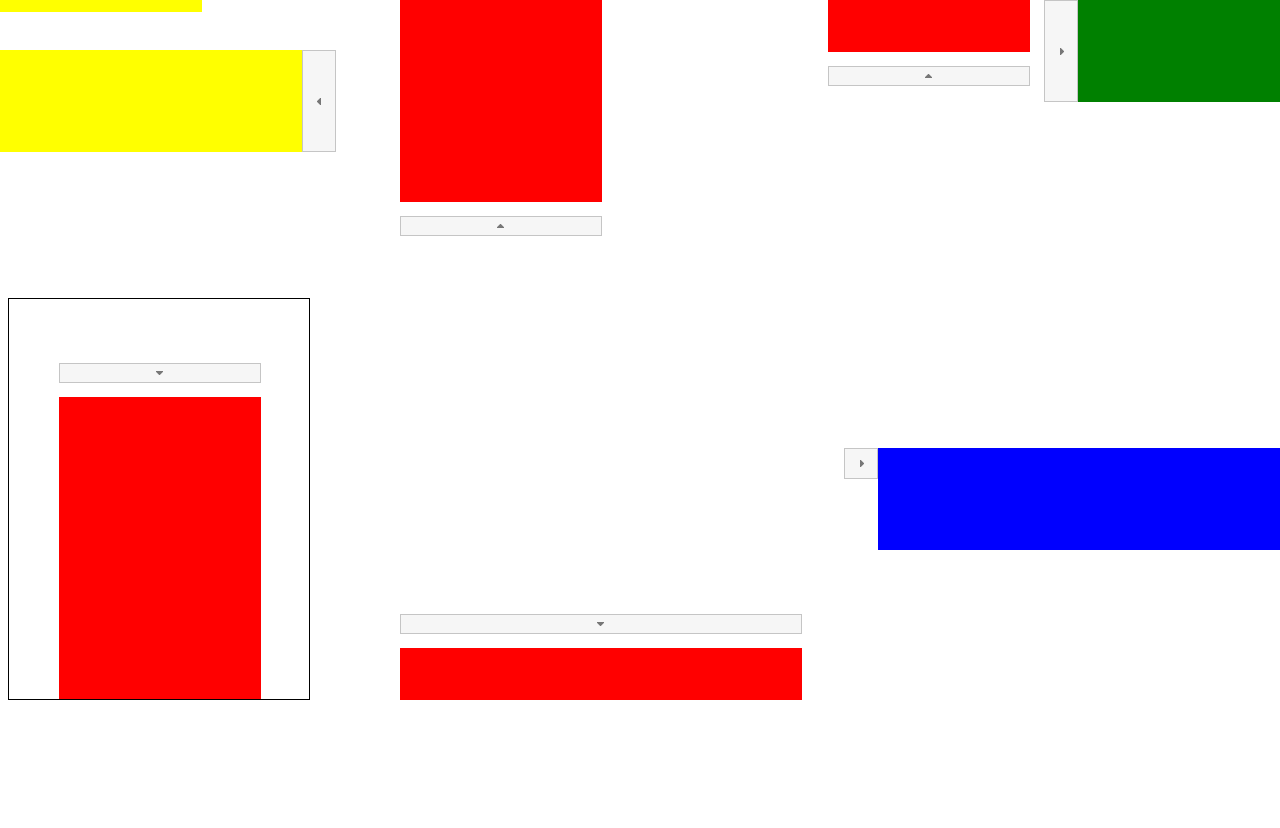
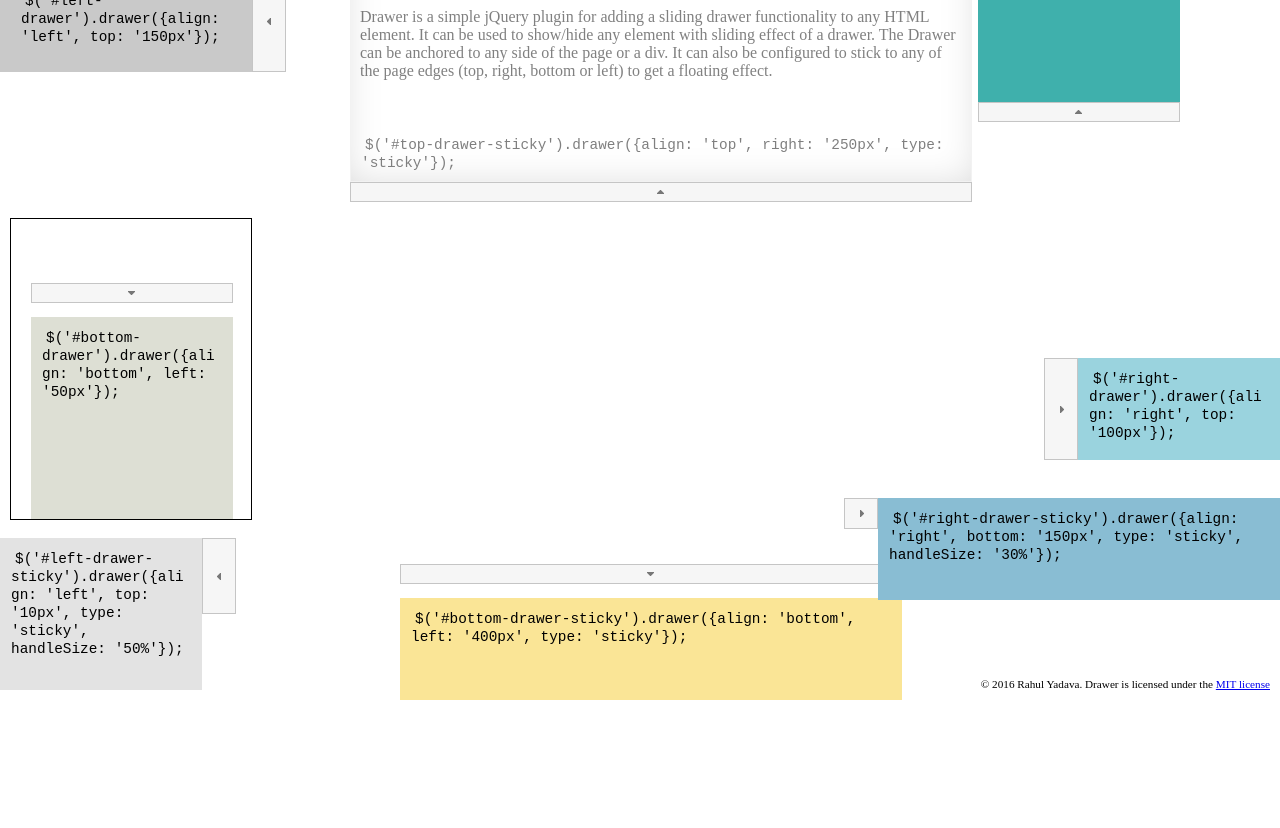
Before and after one commit to rahool/jquery-drawer, a plain HTML site: page index.html in a window 1280 px wide. Shown: the part 100-928 px from the top of the page. Drawn offline with nearby package versions, Linux system fonts and the light colour scheme.

Commit message:
Updated demo

```diff
--- a/index.html
+++ b/index.html
@@ -11,58 +11,93 @@
 <style>
 #left-drawer {
   height: 100px;
-  width: 300px;
-  border: solid 1px yellow;
-  background-color: yellow;
+  width: 250px;
+  border: solid 1px #c9c9c9;
+  background-color: #c9c9c9;
 }
 
 #left-drawer-sticky {
-  height: 100px;
+  height: 150px;
   width: 200px;
-  border: solid 1px yellow;
-  background-color: yellow;
+  border: solid 1px #e3e3e3;
+  background-color: #e3e3e3;
 }
 
 #right-drawer {
   height: 100px;
   width: 200px;
-  border: solid 1px green;
-  background-color: green;
+  border: solid 1px #9ad3de;
+  background-color: #9ad3de;
 }
 
 #right-drawer-sticky {
   height: 100px;
   width: 400px;
-  border: solid 1px blue;
-  background-color: blue;
+  border: solid 1px #89bdd3;
+  background-color: #89bdd3;
 }
 
 #bottom-drawer {
-  height: 300px;
+  height: 200px;
   width: 200px;
-  border: solid 1px red;
-  background-color: red;
+  border: solid 1px #dddfd4;
+  background-color: #dddfd4;
 }
 
 #bottom-drawer-sticky {
-  height: 50px;
-  width: 400px;
-  border: solid 1px red;
-  background-color: red;
+  height: 100px;
+  width: 500px;
+  border: solid 1px #fae596;
+  background-color: #fae596;
 }
 
 #top-drawer {
-  height: 300px;
+  height: 200px;
   width: 200px;
-  border: solid 1px red;
-  background-color: red;
+  border: solid 1px #3fb0ac;
+  background-color: #3fb0ac;
 }
 
 #top-drawer-sticky {
-  height: 150px;
-  width: 200px;
-  border: solid 1px red;
-  background-color: red;
+  height: 280px;
+  width: 620px;
+  border: solid 1px #e5e5e5;
+  background-color: #ffffff;
+  opacity: 0.5;
+  box-shadow: inset 0px -3px 38px -10px rgba(0,0,0,0.33);
+}
+
+code {
+  font: 500 90%/1 Roboto Mono,monospace;
+  word-break: break-word;
+  padding: 1px 4px;
+}
+
+.code {
+  padding: 10px;
+}
+
+h1 {
+  text-align: center;
+  font: 36px Roboto,sans-serif;
+  font-weight: bold;
+}
+
+#header {
+  height: 300px;
+  width: 600px;
+  background-color: #ffffff;
+  position: fixed;
+  left: 350px;
+  padding: 10px;
+}
+
+#footer {
+  position: fixed;
+  bottom: 0;
+  right: 0;
+  padding: 10px;
+  font-size:0.7em;
 }
 
 </style>
@@ -71,49 +106,85 @@
 
 <body>
 <div id="main-div">
+  <div id="header">
+  <h1>jQuery Drawer Plugin</h1>
+    <p id="test">Drawer is a simple jQuery plugin for adding a sliding drawer functionality to any HTML element. It can be used to show/hide any element with sliding effect of a drawer. The Drawer can be anchored to any side of the page or a div. It can also be configured to stick to any of the page edges (top, right, bottom or left) to get a floating effect.</p>
+  </div>
 
   <div id="left-drawer" class="drawer-content-left">
+    <div class="code">
+    <code>
+      $('#left-drawer').drawer({align: 'left', top: '150px'});
+    </code>
+    </div>
   </div>
 
   <div id="left-drawer-sticky" class="drawer-content-left">
+    <code>
+      $('#left-drawer-sticky').drawer({align: 'left', top: '10px', type: 'sticky', handleSize: '50%'});
+    </code>
   </div>
 
   <div id="right-drawer" class="drawer-content-right">
+    <code>
+      $('#right-drawer').drawer({align: 'right', top: '100px'});
+    </code>
   </div>
 
   <div id="right-drawer-sticky" class="drawer-content-right">
+    <code>
+      $('#right-drawer-sticky').drawer({align: 'right', bottom: '150px', type: 'sticky', handleSize: '30%'});
+    </code>
   </div>
 
-  <div style="position: absolute; bottom: 0px; border: 1px solid black; width: 300px; height: 400px;">
+  <div style="position: absolute; bottom: 180px; left: 10px; border: 1px solid black; width: 240px; height: 300px;">
     <div id="bottom-drawer" class="drawer-content-bottom">
+      <code>
+        $('#bottom-drawer').drawer({align: 'bottom', left: '50px'});
+      </code>
     </div>
   </div>
 
   <div id="bottom-drawer-sticky" class="drawer-content-bottom">
+    <code>
+      $('#bottom-drawer-sticky').drawer({align: 'bottom', left: '400px', type: 'sticky'});
+    </code>
   </div>
 
   <div id="top-drawer" class="drawer-content-top">
+    <code>
+      $('#top-drawer').drawer({align: 'top', left: '400px'});
+    </code>
   </div>
 
   <div id="top-drawer-sticky" class="drawer-content-top">
+    <div style="position: absolute; bottom: 0;">
+      <code>
+        $('#top-drawer-sticky').drawer({align: 'top', right: '250px', type: 'sticky'});
+      </code>
+    </div>
   </div>
 
   <div style="height: 2000px;"></div>
 
 </div>
-<script src="http://ajax.googleapis.com/ajax/libs/jquery/1.9.1/jquery.min.js"></script>
+<div id="footer">
+&copy 2016 Rahul Yadava. Drawer is licensed under the <a href="https://github.com/rahool/jquery-drawer/blob/master/LICENSE">MIT license</a>
+</div>
+<script src="https://ajax.googleapis.com/ajax/libs/jquery/1.9.1/jquery.min.js"></script>
 <script src="https://ajax.googleapis.com/ajax/libs/jqueryui/1.11.4/jquery-ui.min.js"></script>
 <script type="text/javascript" src="js/jquery.drawer.js"></script>
 <script>
   $(function(){
-    $('#left-drawer').drawer({align: 'left', top: '150px'});
-    $('#left-drawer-sticky').drawer({align: 'left', top: '10px', type: 'sticky', handleSize: '50%'});
-    $('#right-drawer').drawer({align: 'right', top: '100px'});
-    $('#right-drawer-sticky').drawer({align: 'right', bottom: '150px', type: 'sticky', handleSize: '30%'});
-    $('#bottom-drawer').drawer({align: 'bottom', left: '50px'});
+    $('code').wrap('<div class="code"></div>');
+    $('#left-drawer').drawer({align: 'left', top: '70px'});
+    $('#left-drawer-sticky').drawer({align: 'left', bottom: '10px', type: 'sticky', handleSize: '50%'});
+    $('#right-drawer').drawer({align: 'right', bottom: '240px'});
+    $('#right-drawer-sticky').drawer({align: 'right', bottom: '100px', type: 'sticky', handleSize: '30%'});
+    $('#bottom-drawer').drawer({align: 'bottom', left: '20px'});
     $('#bottom-drawer-sticky').drawer({align: 'bottom', left: '400px', type: 'sticky'});
-    $('#top-drawer').drawer({align: 'top', left: '400px'});
-    $('#top-drawer-sticky').drawer({align: 'top', right: '250px', type: 'sticky'});
+    $('#top-drawer').drawer({align: 'top', right: '100px'});
+    $('#top-drawer-sticky').drawer({align: 'top', left: '350px', type: 'sticky'});
   });
 </script>
 
```
Also changed, not shown: js/jquery.drawer.js.
